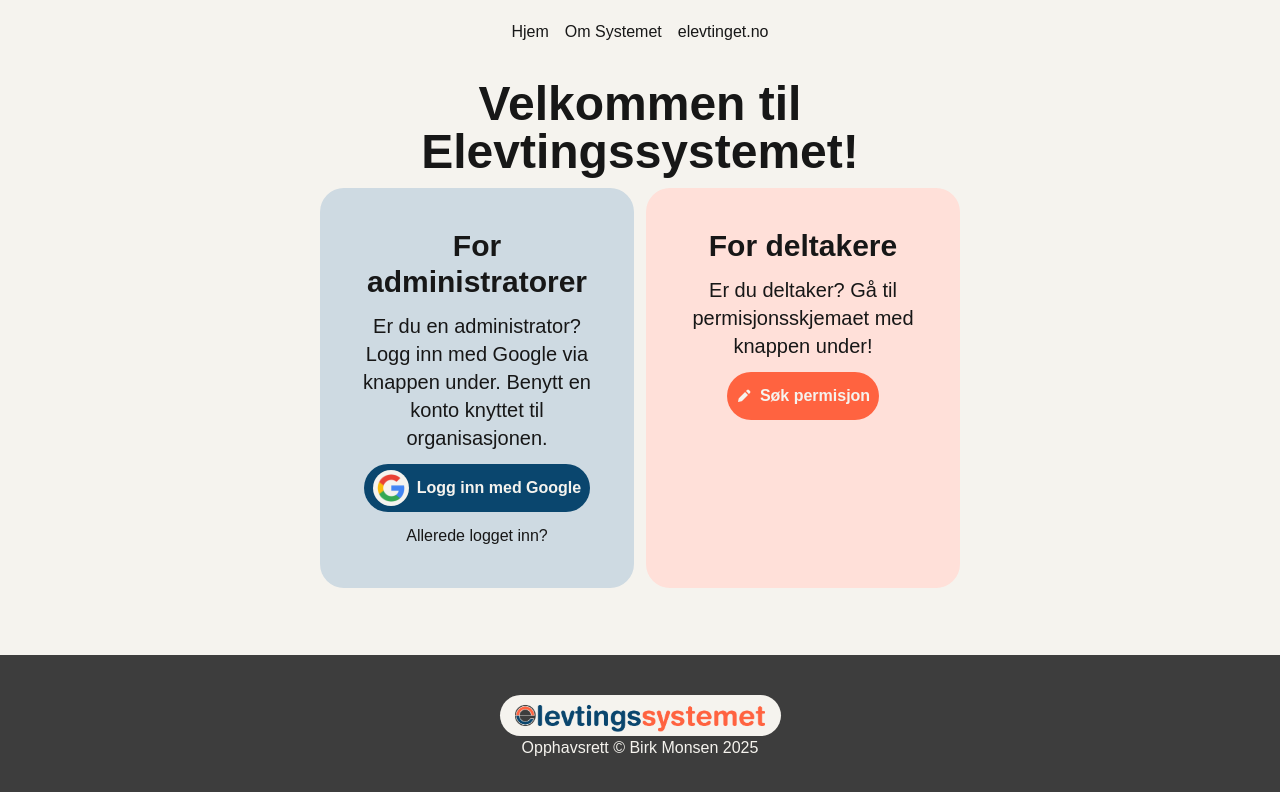
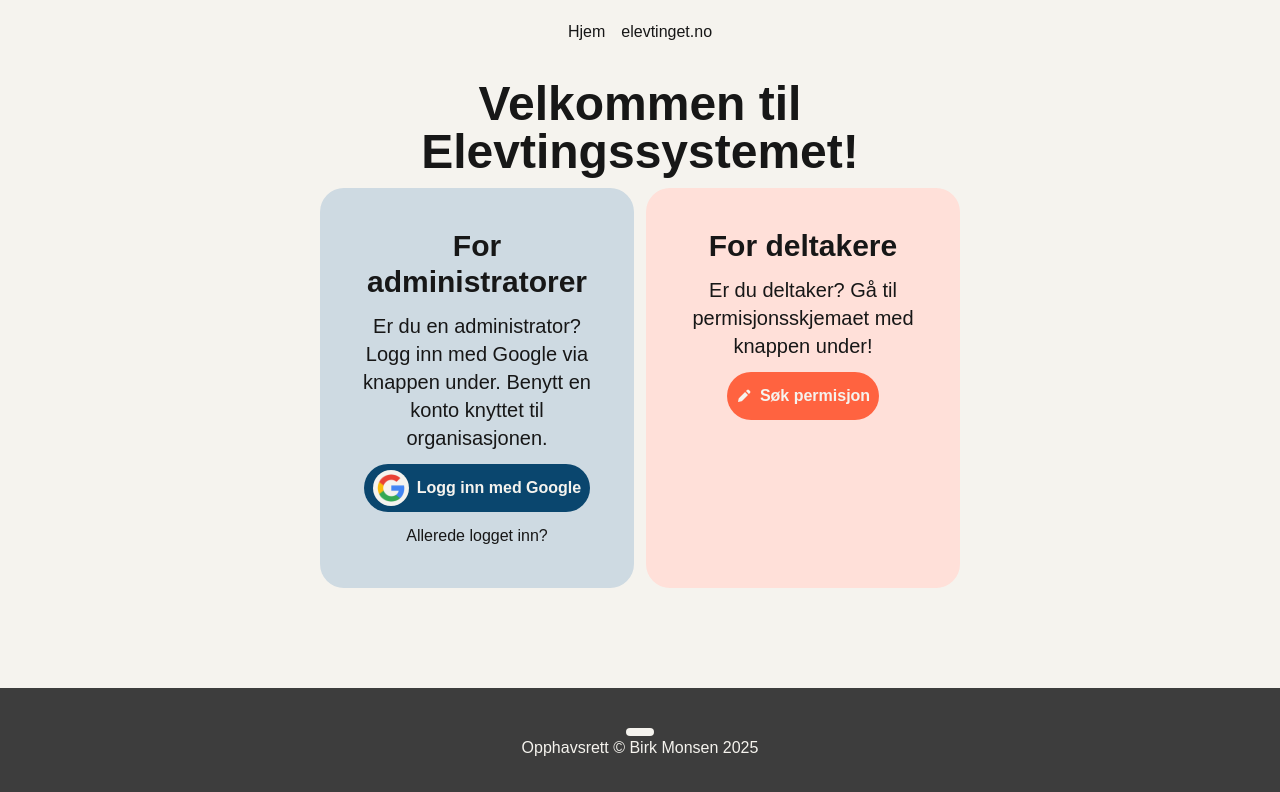
Before and after one commit to bimon6627/et-sys, a Next.js app: page / in a window 1280 px wide. Shown: the top 792 px of the page. Built offline with nearby package versions, Linux system fonts and the light colour scheme; no server answers.

Commit message:
Cleaned for demo

```diff
--- a/app/data/navigation-public.js
+++ b/app/data/navigation-public.js
@@ -1,7 +1,6 @@
 const navigation = [
-    {name: 'Hjem', link: '/'},
-    {name: 'Om Systemet', link: '/om-systemet'},
-    {name: 'elevtinget.no', link: 'https://elevtinget.no'},
+  { name: "Hjem", link: "/" },
+  { name: "elevtinget.no", link: "https://elevtinget.no" },
 ];
-
+// {name: 'Om Systemet', link: '/om-systemet'},
 export default navigation;
--- a/components/authorized/authorized-navlinks.tsx
+++ b/components/authorized/authorized-navlinks.tsx
@@ -50,11 +50,6 @@ const NAV_GROUPS: NavItem[][] = [
     },
   ],
   [
-    { label: "Debatt", href: "#", icon: BiCommentDetail, disabled: true },
-    { label: "Digital votering", href: "#", icon: BiMobileAlt, disabled: true },
-  ],
-  [
-    { label: "Innstillinger", href: "#", icon: BiCog, disabled: true },
     // 3. The Dynamic Check: This only appears if user has 'admin:view'
     {
       label: "Admin",
--- a/components/footer.tsx
+++ b/components/footer.tsx
@@ -1,17 +1,7 @@
-import Image from "next/image";
 export default function Footer() {
   return (
     <footer className="w-full flex flex-col flex-wrap items-center justify-center bg-eo-gray custom-footer mt-auto py-10">
-      <div className="flex items-center justify-center rounded-full pr-4 pl-3 py-1 bg-background">
-        <a href="/">
-          <Image
-            src={"/assets/ETsysFull.png"}
-            width={250}
-            height={33}
-            alt="Elevtingssystemet"
-          />
-        </a>
-      </div>
+      <div className="flex items-center justify-center rounded-full pr-4 pl-3 py-1 bg-background"></div>
       <p>Opphavsrett © Birk Monsen 2025</p>
     </footer>
   );
--- a/types/case.d.ts
+++ b/types/case.d.ts
@@ -30,7 +30,7 @@ interface CaseWithFormReply {
   reviewedBy?: string | null;
   reviewedAt?: Date | null;
   formReply?: FormReply | null; // Make formReply optional AND nullable
-  hmsFlag: Boolean;
+  hmsFlag: boolean;
 }
 
 export type { CaseWithFormReply, FormReply };
```
